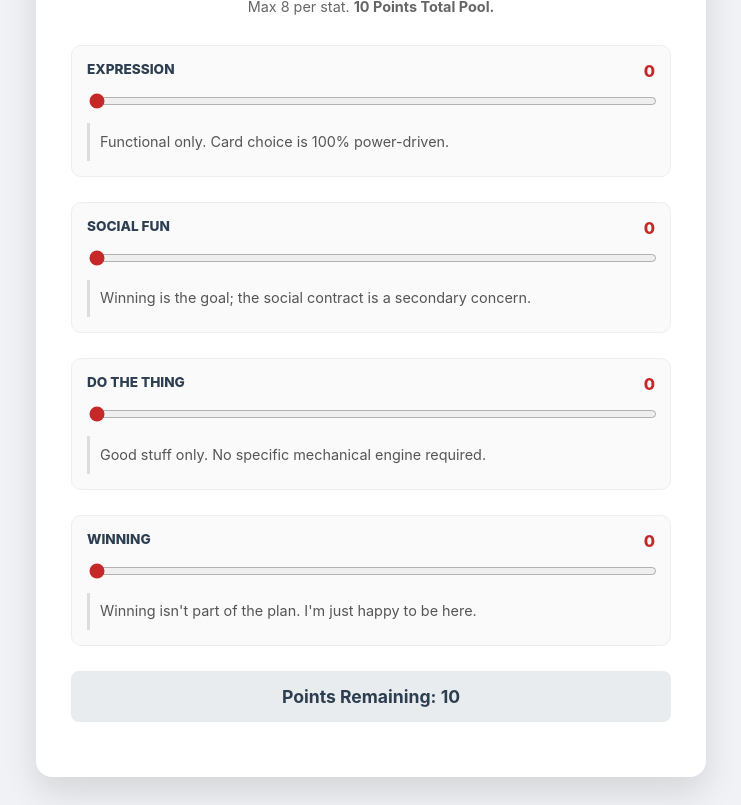
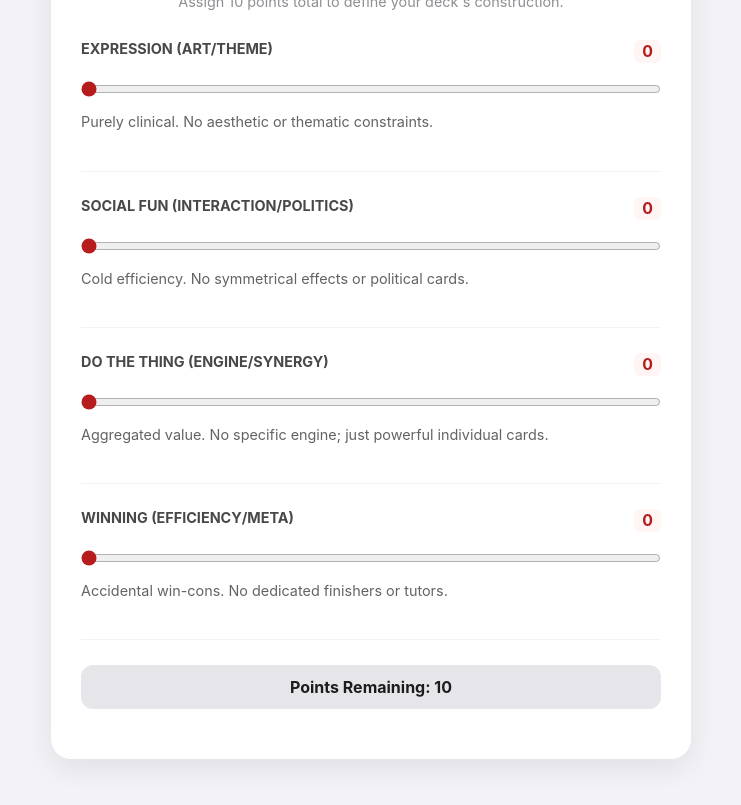
Before and after one commit to jimna-h/bracketpoints, a plain HTML site: page index.html in a window 1280 px wide. Shown: the part 118-923 px from the top of the page, without its empty margins (269-1010 px from the left). Drawn offline with Linux system fonts and the light colour scheme.

Commit message:
Revise HTML structure and styling for deck ranker
Updated titles and descriptions for clarity, adjusted styles for improved aesthetics, and refined JavaScript logic for better functionality.

```diff
--- a/index.html
+++ b/index.html
@@ -3,63 +3,62 @@
 <head>
     <meta charset="UTF-8">
     <meta name="viewport" content="width=device-width, initial-scale=1.0">
-    <title>Commander Bracket Ranker</title>
+    <title>Commander Deck Ranker</title>
     <style>
         :root {
-            --bg: #f0f2f5;
+            --bg: #f2f2f7;
             --card: #ffffff;
-            --primary: #c62828;
-            --text: #2c3e50;
+            --primary: #b71c1c;
+            --text: #1c1c1e;
         }
-        body { font-family: 'Inter', sans-serif; background: var(--bg); color: var(--text); display: flex; justify-content: center; padding: 20px; }
-        .container { background: var(--card); padding: 35px; border-radius: 16px; box-shadow: 0 15px 35px rgba(0,0,0,0.12); width: 100%; max-width: 600px; }
-        h1 { text-align: center; color: var(--primary); margin: 0; letter-spacing: -1px; }
-        p.subtitle { text-align: center; font-size: 0.9em; color: #666; margin-bottom: 30px; }
+        body { font-family: -apple-system, BlinkMacSystemFont, "Segoe UI", Roboto, Helvetica, Arial, sans-serif; background: var(--bg); color: var(--text); display: flex; justify-content: center; padding: 20px; }
+        .container { background: var(--card); padding: 30px; border-radius: 20px; box-shadow: 0 10px 30px rgba(0,0,0,0.08); width: 100%; max-width: 580px; }
+        h1 { text-align: center; color: var(--primary); margin: 0; font-weight: 800; letter-spacing: -0.5px; }
+        p.subtitle { text-align: center; font-size: 0.9em; color: #8e8e93; margin-bottom: 30px; }
 
-        .stat-row { margin-bottom: 25px; background: #fafafa; border: 1px solid #eee; padding: 15px; border-radius: 10px; }
-        .label-group { display: flex; justify-content: space-between; margin-bottom: 10px; font-weight: 800; font-size: 0.85em; text-transform: uppercase; }
-        .val-display { color: var(--primary); font-size: 1.2em; }
+        .stat-row { margin-bottom: 25px; border-bottom: 1px solid #f2f2f7; padding-bottom: 15px; }
+        .label-group { display: flex; justify-content: space-between; margin-bottom: 8px; font-weight: 700; font-size: 0.9em; text-transform: uppercase; color: #48484a; }
+        .val-display { color: var(--primary); font-size: 1.1em; background: #fff5f5; padding: 2px 8px; border-radius: 6px; }
 
-        input[type=range] { width: 100%; cursor: pointer; accent-color: var(--primary); }
+        input[type=range] { width: 100%; cursor: pointer; accent-color: var(--primary); margin: 10px 0; }
 
-        .flavor-text { font-size: 0.9em; color: #555; line-height: 1.3; margin-top: 10px; min-height: 2.6em; border-left: 3px solid #ddd; padding-left: 10px; display: flex; align-items: center; }
+        .flavor-text { font-size: 0.9em; color: #636366; line-height: 1.4; min-height: 3em; display: flex; align-items: flex-start; margin-top: 5px; }
 
-        .points-remaining { text-align: center; font-size: 1.1em; font-weight: bold; margin: 20px 0; padding: 15px; border-radius: 8px; background: #e9ecef; }
-        .points-remaining.error { color: #fff; background: #d32f2f; }
-        .points-remaining.success { color: #fff; background: #2e7d32; }
+        .points-remaining { text-align: center; font-size: 1em; font-weight: 700; margin: 20px 0; padding: 12px; border-radius: 12px; background: #e5e5ea; transition: 0.3s; }
+        .points-remaining.error { color: #fff; background: #ff3b30; }
+        .points-remaining.success { color: #fff; background: #34c759; }
 
-        #result-area { margin-top: 30px; display: none; border-top: 3px double #eee; padding-top: 25px; animation: fadeIn 0.4s ease; }
-        @keyframes fadeIn { from { opacity: 0; } to { opacity: 1; } }
+        #result-area { margin-top: 25px; display: none; padding-top: 20px; border-top: 2px solid #f2f2f7; }
+        .bracket-badge { display: block; text-align: center; padding: 12px; border-radius: 12px; color: white; font-weight: 800; font-size: 1.2em; margin-bottom: 15px; text-transform: uppercase; }
 
-        .bracket-badge { display: inline-block; padding: 10px 20px; border-radius: 30px; color: white; font-weight: 900; font-size: 1.3em; margin-bottom: 15px; }
-        .b1 { background: #78909c; } .b2 { background: #66bb6a; } .b3 { background: #42a5f5; } .b4 { background: #7e57c2; } .b5 { background: #ef5350; }
-        .desc { font-size: 0.95em; line-height: 1.5; color: #444; background: #f8f9fa; padding: 15px; border-radius: 8px; text-align: left; }
+        .b1 { background: #8e8e93; } .b2 { background: #34c759; } .b3 { background: #007aff; } .b4 { background: #5856d6; } .b5 { background: #ff3b30; }
+        .desc { font-size: 0.95em; line-height: 1.5; color: #3a3a3c; background: #f9f9fb; padding: 15px; border-radius: 10px; border: 1px solid #efeff4; }
     </style>
 </head>
 <body>
 
 <div class="container">
     <h1>Commander Ranker</h1>
-    <p class="subtitle">Max 8 per stat. <strong>10 Points Total Pool.</strong></p>
+    <p class="subtitle">Assign 10 points total to define your deck's construction.</p>
 
     <div id="inputs">
         <div class="stat-row">
-            <div class="label-group"><span>Expression</span> <span class="val-display" id="v1">0</span></div>
+            <div class="label-group"><span>Expression (Art/Theme)</span> <span class="val-display" id="v1">0</span></div>
             <input type="range" id="expression" min="0" max="8" value="0" oninput="update()">
             <div id="f1" class="flavor-text"></div>
         </div>
         <div class="stat-row">
-            <div class="label-group"><span>Social Fun</span> <span class="val-display" id="v2">0</span></div>
+            <div class="label-group"><span>Social Fun (Interaction/Politics)</span> <span class="val-display" id="v2">0</span></div>
             <input type="range" id="social" min="0" max="8" value="0" oninput="update()">
             <div id="f2" class="flavor-text"></div>
         </div>
         <div class="stat-row">
-            <div class="label-group"><span>Do the Thing</span> <span class="val-display" id="v3">0</span></div>
+            <div class="label-group"><span>Do the Thing (Engine/Synergy)</span> <span class="val-display" id="v3">0</span></div>
             <input type="range" id="engine" min="0" max="8" value="0" oninput="update()">
             <div id="f3" class="flavor-text"></div>
         </div>
         <div class="stat-row">
-            <div class="label-group"><span>Winning</span> <span class="val-display" id="v4">0</span></div>
+            <div class="label-group"><span>Winning (Efficiency/Meta)</span> <span class="val-display" id="v4">0</span></div>
             <input type="range" id="winning" min="0" max="8" value="0" oninput="update()">
             <div id="f4" class="flavor-text"></div>
         </div>
@@ -76,57 +75,57 @@
 <script>
     const flavor = {
         expression: [
-            "Functional only. Card choice is 100% power-driven.",
-            "I have a favorite basic land, but that's about it.",
-            "I'll choose a specific printing if it looks cool.",
-            "I'll choose a similar effect over a better card for the art.",
-            "Theme-driven: The deck has a clear visual or lore soul.",
-            "I've cut 'best in slot' cards because they didn't fit the vibe.",
-            "The deck tells a story. Efficiency is secondary to the narrative.",
-            "Every card, token, and land is curated to a strict aesthetic.",
-            "Full Vibe: This is my 'Guys Sitting in Chairs' deck! Victory is irrelevant."
+            "Purely clinical. No aesthetic or thematic constraints.",
+            "Includes 1-2 'pet cards' or specific printings for flavor.",
+            "Visual cohesion: includes themed basics or matching frames.",
+            "Mechanical flavor: cards chosen for name/flavor text over utility.",
+            "Thematic core: deck is built around a specific lore concept or tribe.",
+            "Strict theme: cuts efficient staples that clash with the deck's 'story'.",
+            "Aesthetic-first: every card must share a specific visual style.",
+            "Extreme constraint: e.g. 'all cards must feature art by one artist'.",
+            "Full Vibe: 'Guys Sitting in Chairs.' The deck is a gallery, not a weapon."
         ],
         social: [
-            "Winning is the goal; the social contract is a secondary concern.",
-            "I use efficient interaction to stop others from winning.",
-            "I'll make deals, but only if they directly lead to my victory.",
-            "I enjoy the political 'table talk' and making temporary allies.",
-            "I avoid 'unfun' mechanics (MLD/Stax) to keep the vibe positive.",
-            "I play cards that create interesting choices for the whole table.",
-            "I want everyone to 'do their thing' even if it means I might lose.",
-            "The social experience is more important than the game state.",
-            "Pure Social: I am essentially a 100-card dungeon master for the table."
+            "Cold efficiency. No symmetrical effects or political cards.",
+            "Standard interaction (removal/counters) to manage the board.",
+            "Includes 'fair' cards that give opponents choices (Fact or Fiction).",
+            "Political tools: includes Goad, curses, or voting mechanics.",
+            "Table interaction: includes 'Group Hug' cards like Howling Mine.",
+            "Resource variance: includes cards that create chaotic board states.",
+            "Game extension: deck is built to keep everyone in the game longer.",
+            "Pure diplomacy: deck focuses on symmetrical buffs and gifts.",
+            "Social Engine: The deck exists to facilitate a shared table experience."
         ],
         engine: [
-            "Good stuff only. No specific mechanical engine required.",
-            "Light tribal or archetype synergy.",
-            "A clear mechanical goal exists (e.g., 'I want to sacrifice creatures').",
-            "I spend the early game setting up a steady value engine.",
-            "The deck revolves entirely around the Commander's unique trigger.",
-            "If left alone, my engine will generate overwhelming resources.",
-            "A Rube Goldberg machine. Complex, interconnected triggers.",
-            "I'll keep the engine running just to see how much value I can get.",
-            "The 'Thing' is the goal. I'll take a 20-min turn just to draw cards."
+            "Aggregated value. No specific engine; just powerful individual cards.",
+            "Basic synergy. Tribal lords or simple 'if/then' interactions.",
+            "Mechanical goal. A clear loop (e.g. aristocrats or enchantress).",
+            "Mid-range engine. Dedicated slots for draw/ramp that fuel a payoff.",
+            "Complex synergy. Deck is built around a specific, unique commander ability.",
+            "High-resource engine. Generates massive mana/cards if not disrupted.",
+            "Rube Goldberg machine. Multiple pieces required for an explosive 'thing'.",
+            "Non-deterministic engine. Long turns spent generating incremental value.",
+            "The Engine IS the Deck. Constructed to 'Do the Thing' regardless of victory."
         ],
         winning: [
-            "Winning isn't part of the plan. I'm just happy to be here.",
-            "I might win via accidental combat damage in turn 15+.",
-            "Standard win-cons. Big creatures or high-mana spells.",
-            "I have a few tutors and a reliable 'finisher' card.",
-            "Speed is a factor. I can threaten a win around turn 7-9.",
-            "Lethal & Consistent. I run 2-card combos and fast tutors.",
-            "Optimized: High-power staples and fast mana are included.",
-            "cEDH Prep: Built to win or lock the board by turn 3-4.",
-            "Absolute Efficiency: A top-tier meta list. Victory at all costs."
+            "Accidental win-cons. No dedicated finishers or tutors.",
+            "Combat-focused. Wins via board presence and 'fair' damage.",
+            "High-MV finishers. Includes cards like Craterhoof or Insurrection.",
+            "Telegraphed finishers. Wins are visible on-board 1-2 turns away.",
+            "Dedicated win-cons. Efficient finishers found via minor tutoring.",
+            "Combo-reliant. Features 2-3 card infinites with standard tutors.",
+            "Optimized speed. Uses fast mana and 'free' spells to secure wins.",
+            "cEDH Standard. Plays meta-defining combos (Thoracle/Breach).",
+            "Absolute Efficiency. Built for turn 0-3 victory/lockout. No fluff."
         ]
     };
 
     const brackets = [
-        { name: "Bracket 1: Exhibition", class: "b1", desc: "Prioritizes theme/expression. Substandard win-cons. Expect 9+ turns." },
-        { name: "Bracket 2: Core", class: "b2", desc: "Mechanically focused but creative. Low pressure. Expect 8+ turns." },
-        { name: "Bracket 3: Upgraded", class: "b3", desc: "Strong synergy and quality. Proactive and reactive. Expect 6+ turns." },
-        { name: "Bracket 4: Optimized", class: "b4", desc: "Lethal, fast, and consistent. Explosive threats. Expect 4+ turns." },
-        { name: "Bracket 5: cEDH", class: "b5", desc: "Meticulously designed for the cEDH metagame. Victory over all else." }
+        { name: "Bracket 1: Exhibition", class: "b1", desc: "Prioritizes theme/expression. Substandard win-cons. Games expect 9+ turns. No 2-card combos." },
+        { name: "Bracket 2: Core", class: "b2", desc: "Mechanically focused but creative. Low pressure. Games expect 8+ turns. Win-cons are telegraphed." },
+        { name: "Bracket 3: Upgraded", class: "b3", desc: "Strong synergy and card quality. Proactive/reactive play. Games expect 6+ turns. Combos delayed." },
+        { name: "Bracket 4: Optimized", class: "b4", desc: "Lethal, fast, and consistent. Explosive threats. Games expect 4+ turns. No deck restrictions." },
+        { name: "Bracket 5: cEDH", class: "b5", desc: "Meticulously designed for the cEDH metagame. Victory prioritized over all else. Intricate play." }
     ];
 
     function update() {
@@ -160,7 +159,7 @@
             resArea.style.display = 'none';
         } else {
             bar.className = 'points-remaining success';
-            bar.innerText = `Points Balanced!`;
+            bar.innerText = `Profile Complete!`;
             calculateBracket(v1, v2, v3, v4);
         }
     }
@@ -168,15 +167,16 @@
     function calculateBracket(exp, soc, eng, win) {
         let index = 1;
 
-        // Logical mapping for 10-point pool
-        if (win >= 7) index = 4; // cEDH
-        else if (win >= 5 || (win >= 4 && eng >= 4)) index = 3; // Optimized
-        else if (win >= 3 || eng >= 5) index = 2; // Upgraded
-        else if (exp >= 5 || soc >= 5) index = 0; // Exhibition
-        else index = 1; // Core
+        // Weight-based mapping for the 10-point limited pool
+        if (win >= 7) index = 4; // cEDH focus
+        else if (win >= 5 || (win >= 4 && eng >= 4)) index = 3; // Optimized focus
+        else if (win >= 3 || eng >= 5) index = 2; // Upgraded focus
+        else if (exp >= 5 || soc >= 5) index = 0; // Theme/Social focus
+        else index = 1; // Balanced/Core focus
 
         const bracket = brackets[index];
-        resArea.style.display = 'block';
+        const res = document.getElementById('result-area');
+        res.style.display = 'block';
         const label = document.getElementById('bracket-label');
         label.innerText = bracket.name;
         label.className = 'bracket-badge ' + bracket.class;
```
